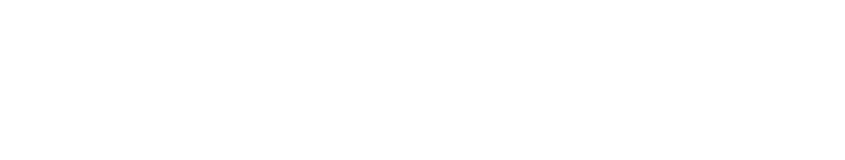
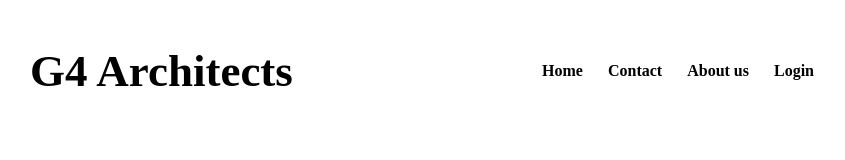
Before and after one commit to mdadib300/g4-architects, a plain HTML site: page index.html in a window 1280 px wide. Shown: the whole page, without its empty margins (218-1063 px from the left). Drawn offline with Linux system fonts and the light colour scheme.

Commit message:
navbar completed

```diff
--- a/index.html
+++ b/index.html
@@ -4,8 +4,21 @@
     <meta charset="UTF-8">
     <meta name="viewport" content="width=device-width, initial-scale=1.0">
     <title>G4 Architects</title>
+    <link rel="stylesheet" href="style.css">
 </head>
 <body>
-
+    <!--------- header -------->
+     <header>
+        <!-- navbar -->
+         <nav>
+            <h2 class="text-medium">G4 Architects</h2>
+            <ul>
+                <li class="no-margin"><a href="#"></a>Login</li>
+                <li><a href="#"></a>About us</li>
+                <li><a href="#"></a>Contact</li>
+                <li><a href="#"></a>Home</li>
+            </ul>
+         </nav>
+     </header>
 </body>
 </html>
--- /dev/null
+++ b/style.css
@@ -0,0 +1,31 @@
+/* Body */
+body{
+    padding: 0 240px;
+}
+
+/* Common styles */
+.text-medium{
+    font-size: 45px;
+    font-weight: 700;
+}
+
+.no-margin{
+    margin: 0;
+}
+
+/* navbar */
+nav{
+    display: flex;
+    justify-content: space-between;
+    align-items: center;
+}
+nav li{
+    list-style-type: none;
+    font-weight: 700;
+    float: right;
+    margin-right: 25px;
+}
+
+nav li a{
+    text-decoration: none;
+}
```
